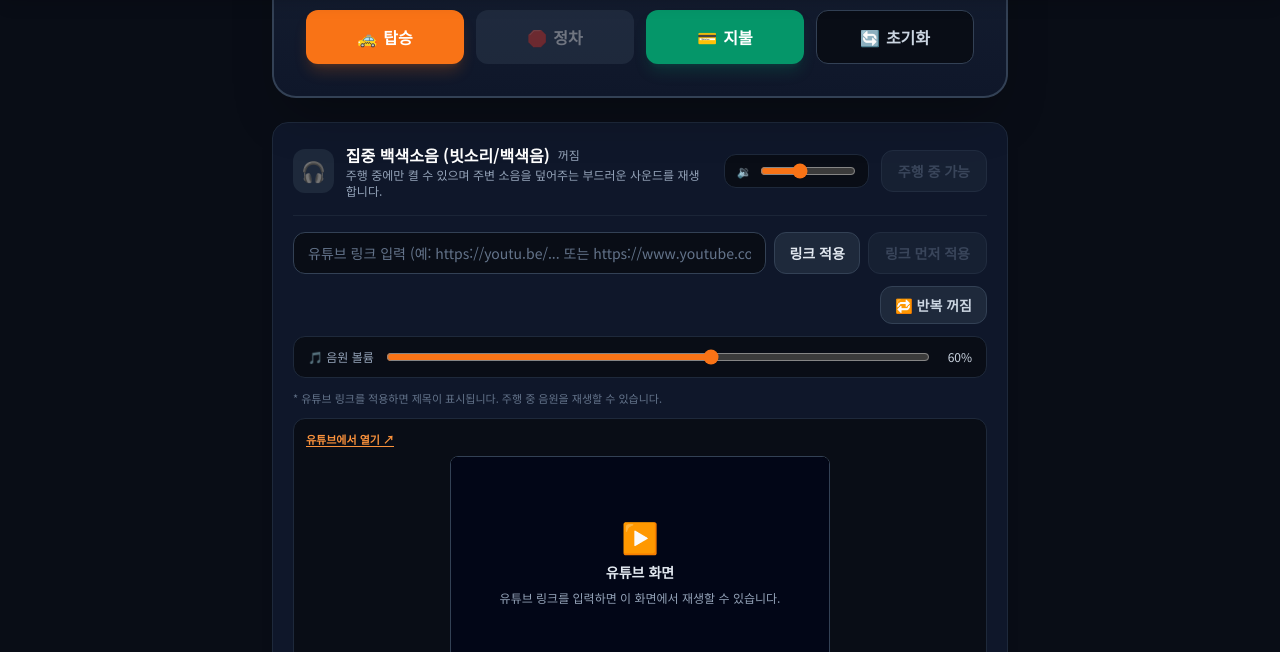
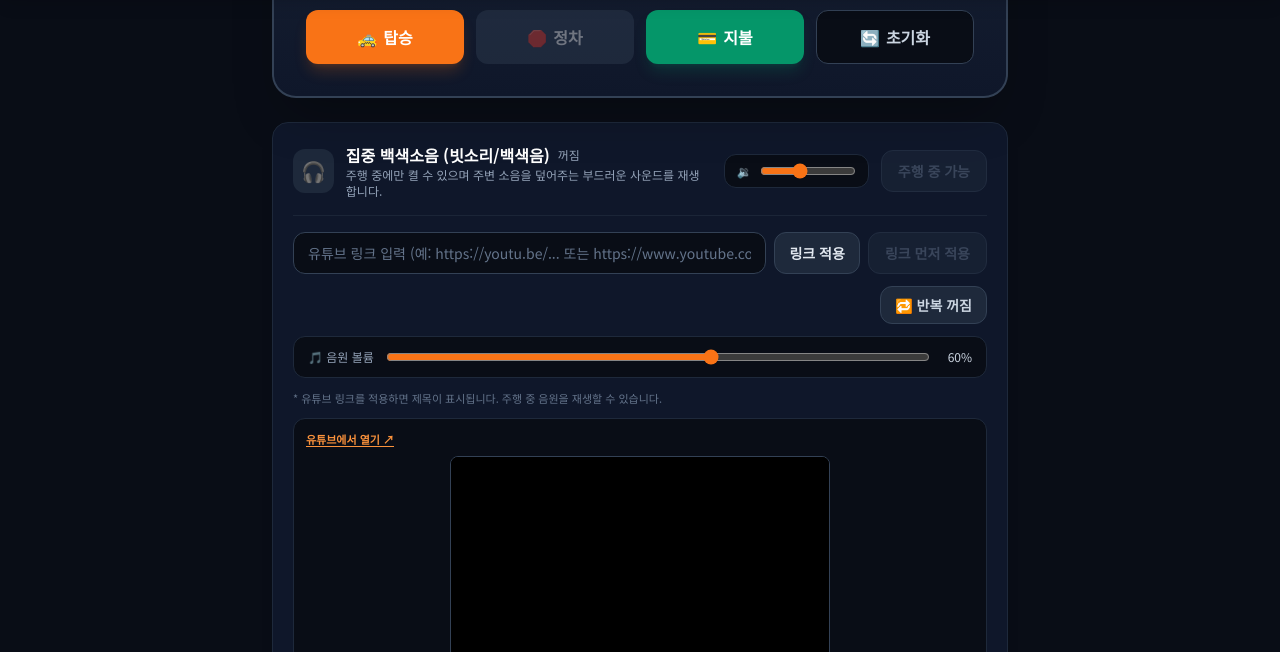
Before and after one commit to seogun1306-max/taxitimer, a plain HTML site: page index.html in a window 1280 px wide. Both pictures are taken after a click on the button "링크 적용". Shown: the part 598-1250 px from the top of the page. Drawn offline with nearby package versions, Linux system fonts and the light colour scheme.

Commit message:
Update index.html

```diff
--- a/index.html
+++ b/index.html
@@ -370,11 +370,6 @@
                                     allow="accelerometer; autoplay; clipboard-write; encrypted-media; gyroscope; picture-in-picture; web-share"
                                     allowfullscreen
                                 ></iframe>
-                                <div id="yt-player-placeholder" class="absolute inset-0 flex flex-col items-center justify-center gap-2 bg-slate-950 text-center px-4">
-                                    <span class="text-3xl" aria-hidden="true">▶️</span>
-                                    <p id="yt-player-placeholder-title" class="text-sm font-bold text-slate-200">유튜브 화면</p>
-                                    <p id="yt-player-placeholder-message" class="text-xs text-slate-400">링크를 적용하고 주행 중 음원을 재생하면 여기에 표시됩니다.</p>
-                                </div>
                             </div>
                         </div>
                         <p class="text-[10px] leading-relaxed text-slate-500">광고 건너뛰기는 유튜브가 허용했을 때 영상 화면 안에 표시됩니다.</p>
@@ -1740,9 +1735,6 @@
         const ytLiveBadge = document.getElementById('yt-live-badge');
         const ytPlayerFrame = document.getElementById('yt-player-frame');
         const ytPlayerWrap = document.getElementById('yt-player-wrap');
-        const ytPlayerPlaceholder = document.getElementById('yt-player-placeholder');
-        const ytPlayerPlaceholderTitle = document.getElementById('yt-player-placeholder-title');
-        const ytPlayerPlaceholderMessage = document.getElementById('yt-player-placeholder-message');
         const ytVolumeSlider = document.getElementById('yt-volume');
         const ytVolumeValue = document.getElementById('yt-volume-value');
         const ytOpenOriginal = document.getElementById('yt-open-original');
@@ -1861,20 +1853,16 @@
         }
 
         function showYoutubePlayer() {
-            // 화면 영역은 숨기지 않고, 실제 영상이 로드될 때 안내 문구만 감춥니다.
+            // 안내 문구 없이 유튜브 영상 영역만 유지합니다.
             ytPlayerWrap.classList.remove('hidden');
             ytPlayerWrap.classList.add('flex');
-            ytPlayerPlaceholder.classList.add('hidden');
-        }
-
-        function hideYoutubePlayer(message = '재생이 끝났습니다. 새 음원을 선택하면 이 화면에서 다시 재생됩니다.') {
-            // iframe 영상만 종료하고 16:9 화면 틀은 그대로 남겨둡니다.
+        }
+
+        function hideYoutubePlayer() {
+            // 영상만 종료하고 16:9 유튜브 화면 틀은 검은 화면으로 계속 유지합니다.
             ytPlayerFrame.src = 'about:blank';
             ytPlayerWrap.classList.remove('hidden');
             ytPlayerWrap.classList.add('flex');
-            ytPlayerPlaceholderTitle.textContent = '유튜브 화면';
-            ytPlayerPlaceholderMessage.textContent = message;
-            ytPlayerPlaceholder.classList.remove('hidden');
         }
 
         function clearYoutubeTrackAfterEnd() {
@@ -1885,7 +1873,7 @@
             youtubeUrlInput.value = '';
             localStorage.removeItem(STORAGE_KEYS.YOUTUBE_URL);
             ytOpenOriginal.href = 'https://www.youtube.com/';
-            hideYoutubePlayer('노래가 끝났습니다. 링크는 초기화되었고, 다른 음원을 선택하면 다시 표시됩니다.');
+            hideYoutubePlayer();
             updateYoutubeControlsState();
             updateYoutubeMetaCard();
         }
@@ -2027,7 +2015,7 @@
                 savedYoutubeTitle = '';
                 savedYoutubeChannel = '';
                 localStorage.removeItem(STORAGE_KEYS.YOUTUBE_URL);
-                hideYoutubePlayer('유튜브 링크를 입력하면 이 화면에서 재생할 수 있습니다.');
+                hideYoutubePlayer();
                 updateYoutubeControlsState();
                 updateYoutubeMetaCard();
                 return;
```
